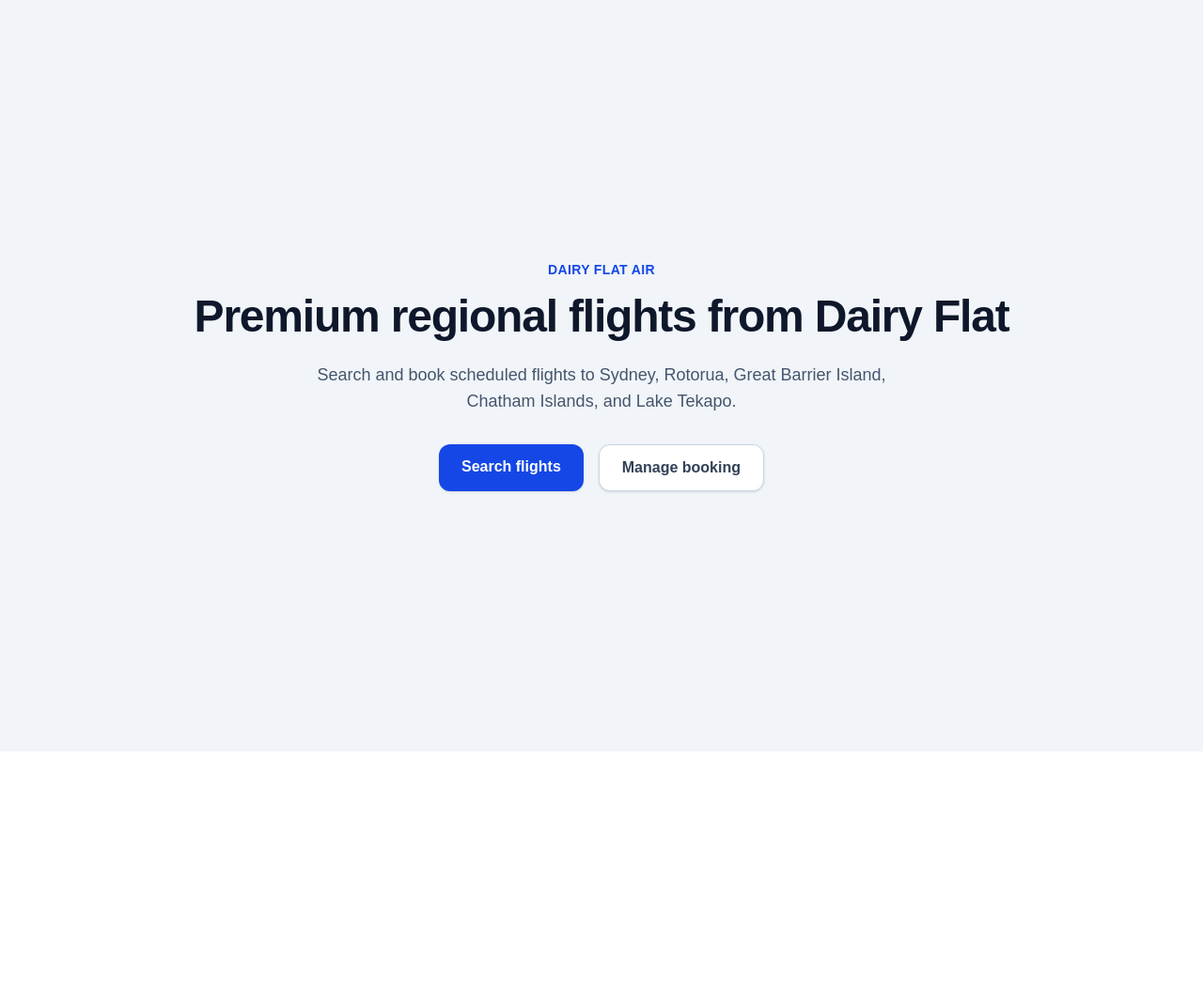
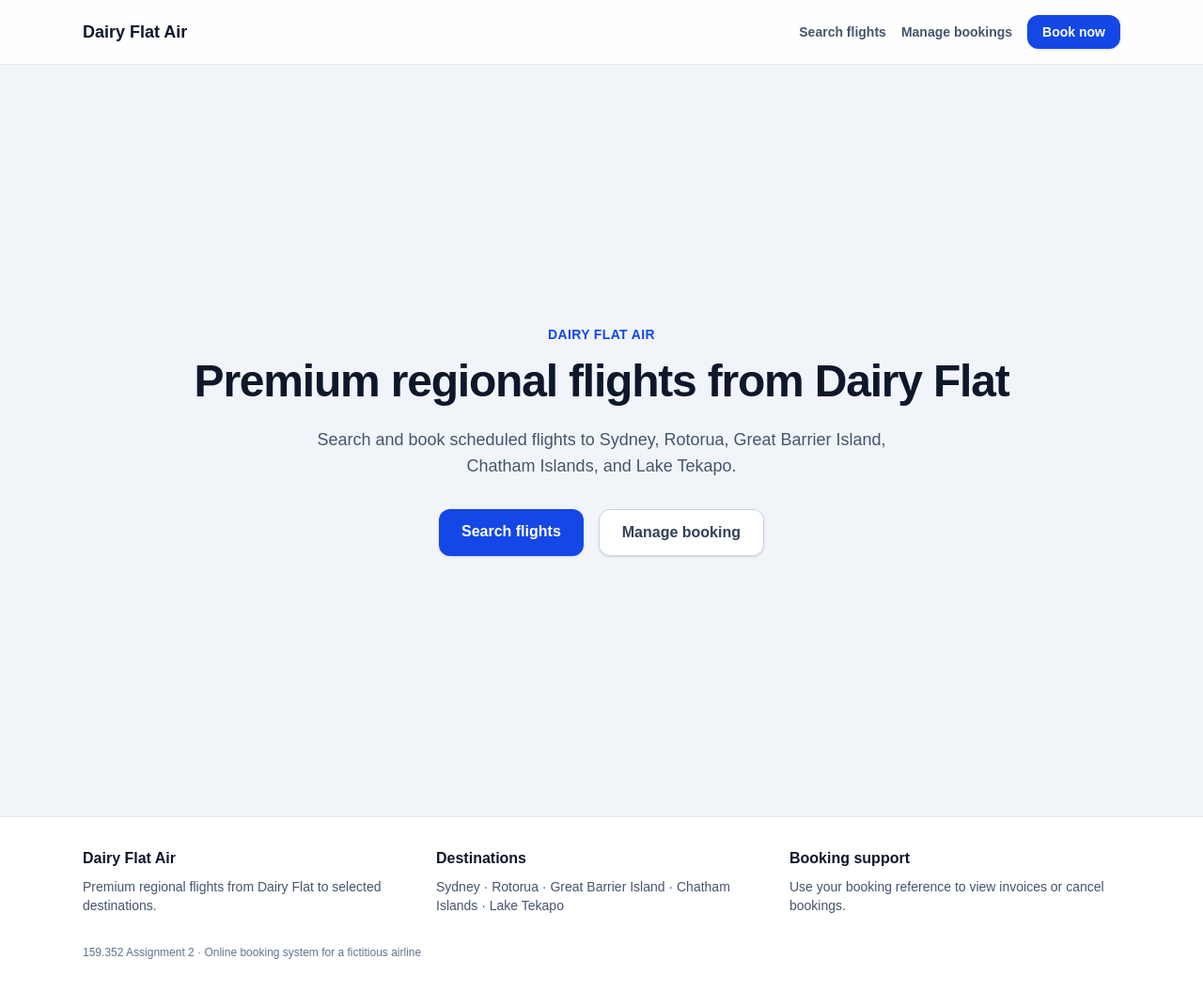
Before and after one commit to hugh-cmd/dairy-flat-air, a Next.js app: page / in a window 1280 px wide. Shown: the whole page at 94% size. Before the commit the page ends 800 px from the top, so only its background shows below. Built offline with nearby package versions, Linux system fonts and the light colour scheme.

Commit message:
Add site header and footer

```diff
--- a/app/layout.tsx
+++ b/app/layout.tsx
@@ -1,7 +1,8 @@
 import type { Metadata } from "next";
 import { Geist, Geist_Mono } from "next/font/google";
 import "./globals.css";
-
+import SiteHeader from "@/components/SiteHeader";
+import SiteFooter from "@/components/SiteFooter";
 const geistSans = Geist({
   variable: "--font-geist-sans",
   subsets: ["latin"],
@@ -27,7 +28,13 @@ export default function RootLayout({
       lang="en"
       className={`${geistSans.variable} ${geistMono.variable} h-full antialiased`}
     >
-      <body className="min-h-full flex flex-col">{children}</body>
+      <body className="min-h-full flex flex-col">
+        <div className="flex min-h-screen flex-col bg-slate-100">
+          <SiteHeader />
+          <div className="flex-1">{children}</div>
+          <SiteFooter />
+        </div>
+</body>
     </html>
   );
 }
--- /dev/null
+++ b/components/SiteFooter.tsx
@@ -0,0 +1,35 @@
+export default function SiteFooter() {
+  return (
+    <footer className="border-t border-slate-200 bg-white">
+      <div className="mx-auto max-w-6xl px-6 py-8">
+        <div className="grid gap-6 md:grid-cols-3">
+          <div>
+            <h2 className="font-bold text-slate-900">Dairy Flat Air</h2>
+            <p className="mt-2 text-sm text-slate-600">
+              Premium regional flights from Dairy Flat to selected destinations.
+            </p>
+          </div>
+
+          <div>
+            <h3 className="font-semibold text-slate-900">Destinations</h3>
+            <p className="mt-2 text-sm text-slate-600">
+              Sydney · Rotorua · Great Barrier Island · Chatham Islands · Lake
+              Tekapo
+            </p>
+          </div>
+
+          <div>
+            <h3 className="font-semibold text-slate-900">Booking support</h3>
+            <p className="mt-2 text-sm text-slate-600">
+              Use your booking reference to view invoices or cancel bookings.
+            </p>
+          </div>
+        </div>
+
+        <p className="mt-8 text-xs text-slate-500">
+          159.352 Assignment 2 · Online booking system for a fictitious airline
+        </p>
+      </div>
+    </footer>
+  );
+}
--- /dev/null
+++ b/components/SiteHeader.tsx
@@ -0,0 +1,30 @@
+import Link from "next/link";
+
+export default function SiteHeader() {
+  return (
+    <header className="sticky top-0 z-50 border-b border-slate-200 bg-white/90 backdrop-blur">
+      <nav className="mx-auto flex max-w-6xl items-center justify-between px-6 py-4">
+        <Link href="/" className="text-lg font-bold text-slate-900">
+          Dairy Flat Air
+        </Link>
+
+        <div className="flex items-center gap-4 text-sm font-semibold">
+          <Link href="/schedules" className="text-slate-600 hover:text-blue-700">
+            Search flights
+          </Link>
+
+          <Link href="/manage" className="text-slate-600 hover:text-blue-700">
+            Manage bookings
+          </Link>
+
+          <Link
+            href="/schedules"
+            className="rounded-xl bg-blue-700 px-4 py-2 text-white shadow hover:bg-blue-800"
+          >
+            Book now
+          </Link>
+        </div>
+      </nav>
+    </header>
+  );
+}
```
